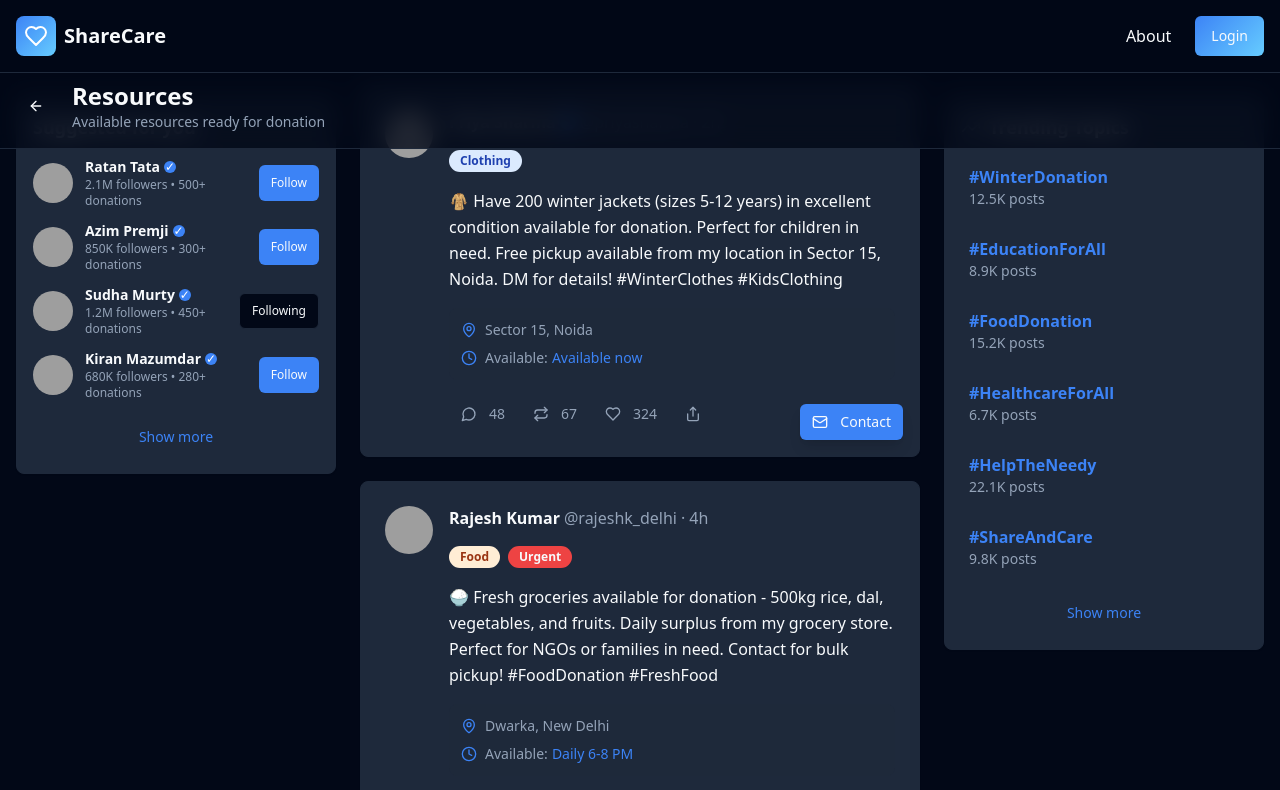
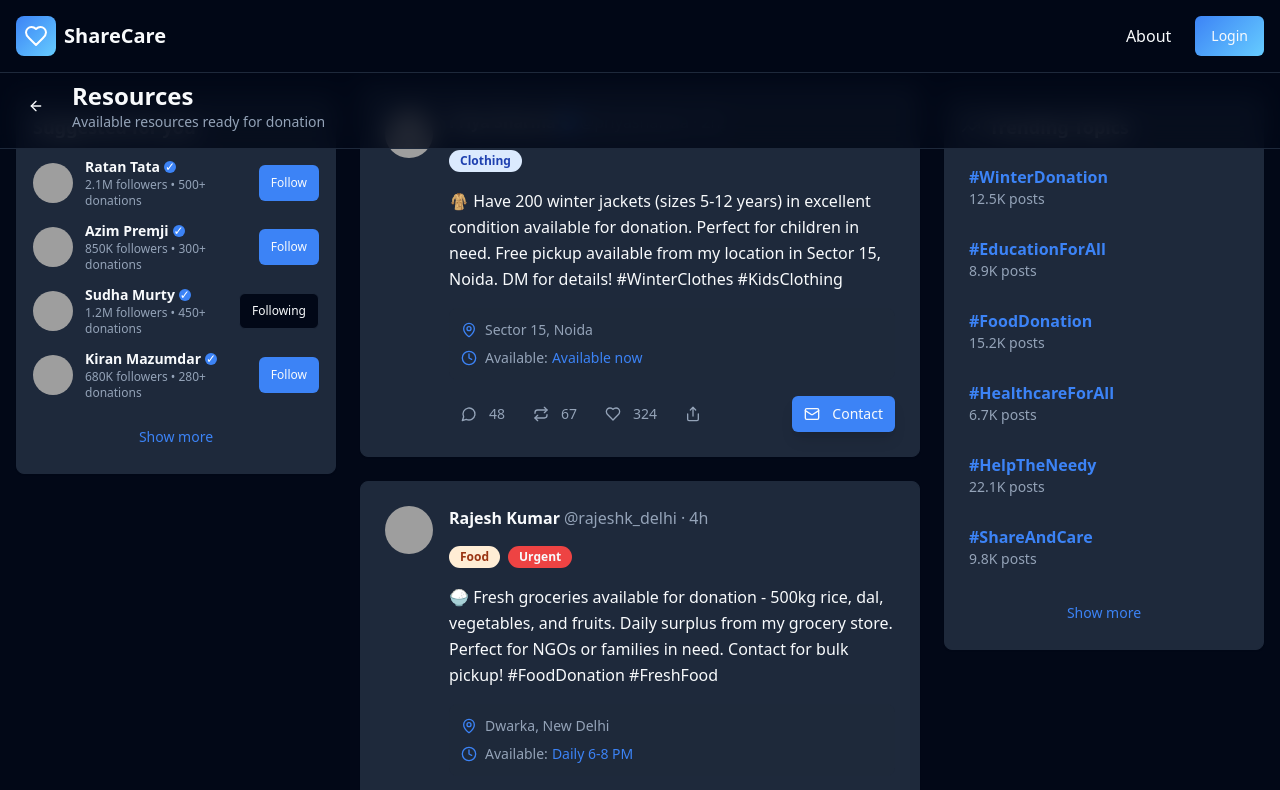
Before and after one commit to anshika072/give-share-link-17, a React (Vite) app: page /resources in a window 1280 px wide. Shown: the top 790 px of the page. Built offline with nearby package versions, Linux system fonts and the light colour scheme; grey boxes are pictures that could not be loaded; the HTML template or start-up script is replaced by a standard one.

Commit message:
Fix contact button alignment

```diff
--- a/src/pages/Resources.tsx
+++ b/src/pages/Resources.tsx
@@ -332,7 +332,7 @@ const Resources = () => {
                       </div>
 
                       {/* Actions */}
-                      <div className="flex items-center justify-between">
+                      <div className="flex items-center justify-between pr-20">
                         <div className="flex items-center gap-1">
                           <Button variant="ghost" size="sm" className="text-muted-foreground hover:text-primary">
                             <MessageCircle className="h-4 w-4 mr-1" />
@@ -355,7 +355,7 @@ const Resources = () => {
                   </div>
 
                   {/* Contact Button - Bottom Right Corner */}
-                  <div className="absolute bottom-4 right-4">
+                  <div className="absolute bottom-6 right-6">
                     <Button size="sm" className="bg-primary hover:bg-primary/90 text-primary-foreground shadow-lg">
                       <Mail className="h-4 w-4 mr-1" />
                       Contact
```
